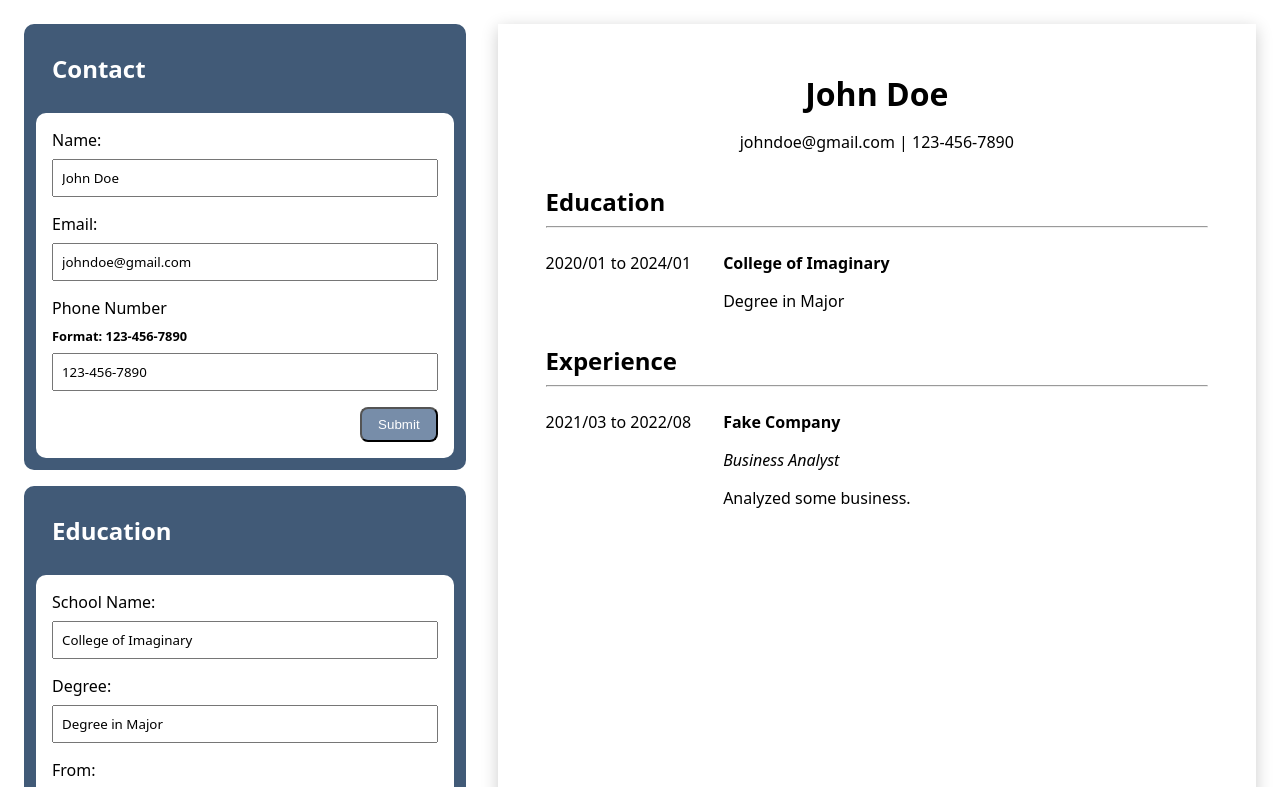
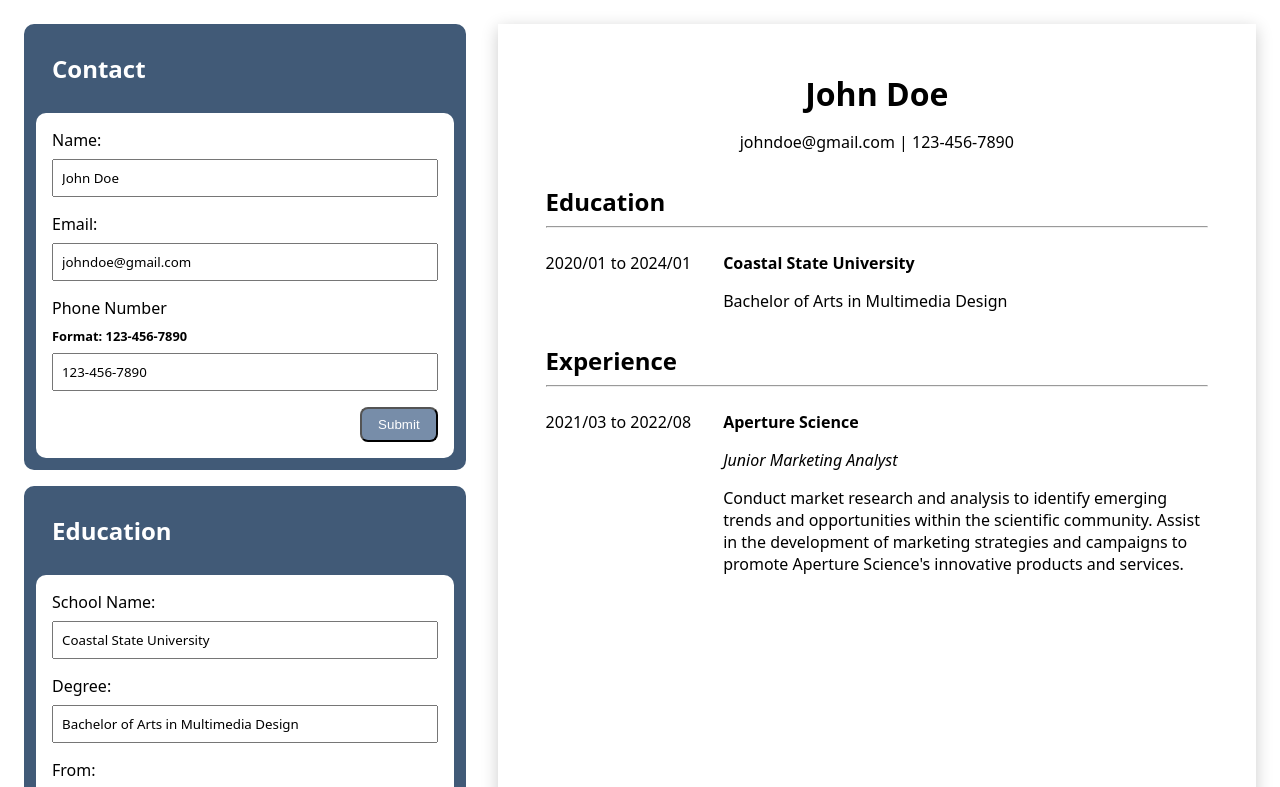
Before and after one commit to ken-ux/cv-application, a React (Vite) app: page / in a window 1280 px wide. Shown: the top 787 px of the page. Built offline with nearby package versions, Linux system fonts and the light colour scheme.

Commit message:
Add more placeholder text

```diff
--- a/src/App.jsx
+++ b/src/App.jsx
@@ -16,8 +16,8 @@ function App() {
   const [education, setEducation] = useState([
     {
       id: 1,
-      schoolName: "College of Imaginary",
-      degree: "Degree in Major",
+      schoolName: "Coastal State University",
+      degree: "Bachelor of Arts in Multimedia Design",
       startYear: "2020-01",
       endYear: "2024-01",
     },
@@ -26,9 +26,10 @@ function App() {
   const [experience, setExperience] = useState([
     {
       id: 1,
-      companyName: "Fake Company",
-      position: "Business Analyst",
-      description: "Analyzed some business.",
+      companyName: "Aperture Science",
+      position: "Junior Marketing Analyst",
+      description:
+        "Conduct market research and analysis to identify emerging trends and opportunities within the scientific community. Assist in the development of marketing strategies and campaigns to promote Aperture Science's innovative products and services.",
       startYear: "2021-03",
       endYear: "2022-08",
     },
```
